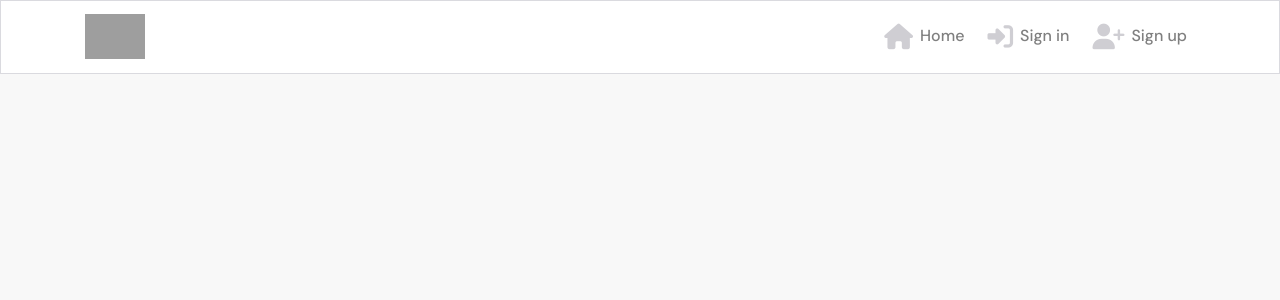
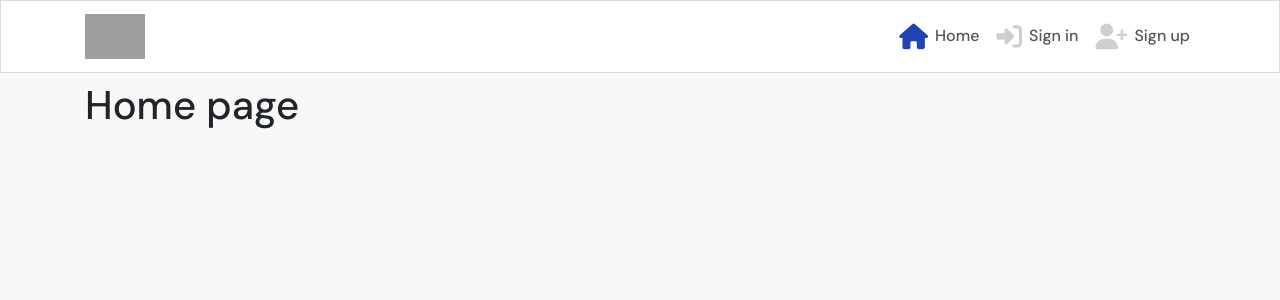
Before and after one commit to ilswh/ci-walkthrough-moments, a React (Create React App) app: page / in a window 1280 px wide. Shown: the top 300 px of the page. Built offline with nearby package versions, Linux system fonts and the light colour scheme; grey boxes are pictures that could not be loaded.

Commit message:
Create routing for home, signin & signup

```diff
--- a/package.json
+++ b/package.json
@@ -10,6 +10,7 @@
     "react": "^18.2.0",
     "react-bootstrap": "^1.6.3",
     "react-dom": "^18.2.0",
+    "react-router-dom": "^5.3.0",
     "react-scripts": "5.0.1",
     "web-vitals": "^2.1.4"
   },
--- a/src/App.js
+++ b/src/App.js
@@ -1,10 +1,20 @@
 import styles from "./App.module.css";
 import NavBar from "./components/NavBar";
+import Container from "react-bootstrap/Container";
+import { Route, Switch } from "react-router-dom";
 
 function App() {
   return (
     <div className={styles.App}>
       <NavBar />
+      <Container className={styles.Main}>
+        <Switch>
+          <Route exact path="/" render={() => <h1>Home page</h1>} />
+          <Route exact path="/signin" render={() => <h1>Sign in</h1>} />
+          <Route exact path="/signup" render={() => <h1>Sign up</h1>} />
+          <Route render={() => <p>Page not found!</p>} />
+        </Switch>
+      </Container>
     </div>
   );
 }
--- a/src/App.module.css
+++ b/src/App.module.css
@@ -4,6 +4,9 @@
   min-height: 100vh;
 }
 
+.Main {
+  padding-top: 81px;
+}
 * {
   box-sizing: border-box;
 }
--- a/src/components/NavBar.js
+++ b/src/components/NavBar.js
@@ -2,26 +2,42 @@
 import { Navbar, Container, Nav } from "react-bootstrap";
 import logo from "../assets/logo.png";
 import styles from "../styles/NavBar.module.css";
+import { NavLink } from "react-router-dom";
 
 const NavBar = () => {
   return (
     <Navbar className={styles.NavBar} expand="md" fixed="top">
       <Container>
-        <Navbar.Brand>
-          <img src={logo} alt="logo" height="45" />
-        </Navbar.Brand>
+        <NavLink to="/">
+          <Navbar.Brand>
+            <img src={logo} alt="logo" height="45" />
+          </Navbar.Brand>
+        </NavLink>
         <Navbar.Toggle aria-controls="basic-navbar-nav" />
         <Navbar.Collapse id="basic-navbar-nav">
           <Nav className="ml-auto text-left">
-            <Nav.Link>
+            <NavLink
+              exact
+              className={styles.NavLink}
+              activeClassName={styles.Active}
+              to="/"
+            >
               <i className="fas fa-home"></i>Home
-            </Nav.Link>
-            <Nav.Link>
+            </NavLink>
+            <NavLink
+              className={styles.NavLink}
+              activeClassName={styles.Active}
+              to="/signin"
+            >
               <i className="fas fa-sign-in-alt"></i>Sign in
-            </Nav.Link>
-            <Nav.Link>
+            </NavLink>
+            <NavLink
+              to="/signup"
+              className={styles.NavLink}
+              activeClassName={styles.Active}
+            >
               <i className="fas fa-user-plus"></i>Sign up
-            </Nav.Link>
+            </NavLink>
           </Nav>
         </Navbar.Collapse>
       </Container>
--- a/src/index.js
+++ b/src/index.js
@@ -1,14 +1,17 @@
-import React from 'react';
-import ReactDOM from 'react-dom/client';
-import './index.css';
-import App from './App';
-import reportWebVitals from './reportWebVitals';
+import React from "react";
+import ReactDOM from "react-dom";
+import "./index.css";
+import App from "./App";
+import reportWebVitals from "./reportWebVitals";
+import { BrowserRouter as Router } from "react-router-dom";
 
-const root = ReactDOM.createRoot(document.getElementById('root'));
-root.render(
+ReactDOM.render(
   <React.StrictMode>
-    <App />
-  </React.StrictMode>
+    <Router>
+      <App />
+    </Router>
+  </React.StrictMode>,
+  document.getElementById("root")
 );
 
 // If you want to start measuring performance in your app, pass a function
--- a/src/styles/NavBar.module.css
+++ b/src/styles/NavBar.module.css
@@ -1,4 +1,12 @@
 .NavBar {
-    background-color: #ffffff;
-    border: 1px solid #dadadf;
-  }
+  background-color: #ffffff;
+  border: 1px solid #dadadf;
+}
+
+.NavLink {
+  padding: 5px;
+}
+
+.Active i {
+  color: #2142b2;
+}
```
Also changed, not shown: 1 other file (tests, documents, lock files or other folders). Lines whose indentation alone changed are shown as unchanged.
